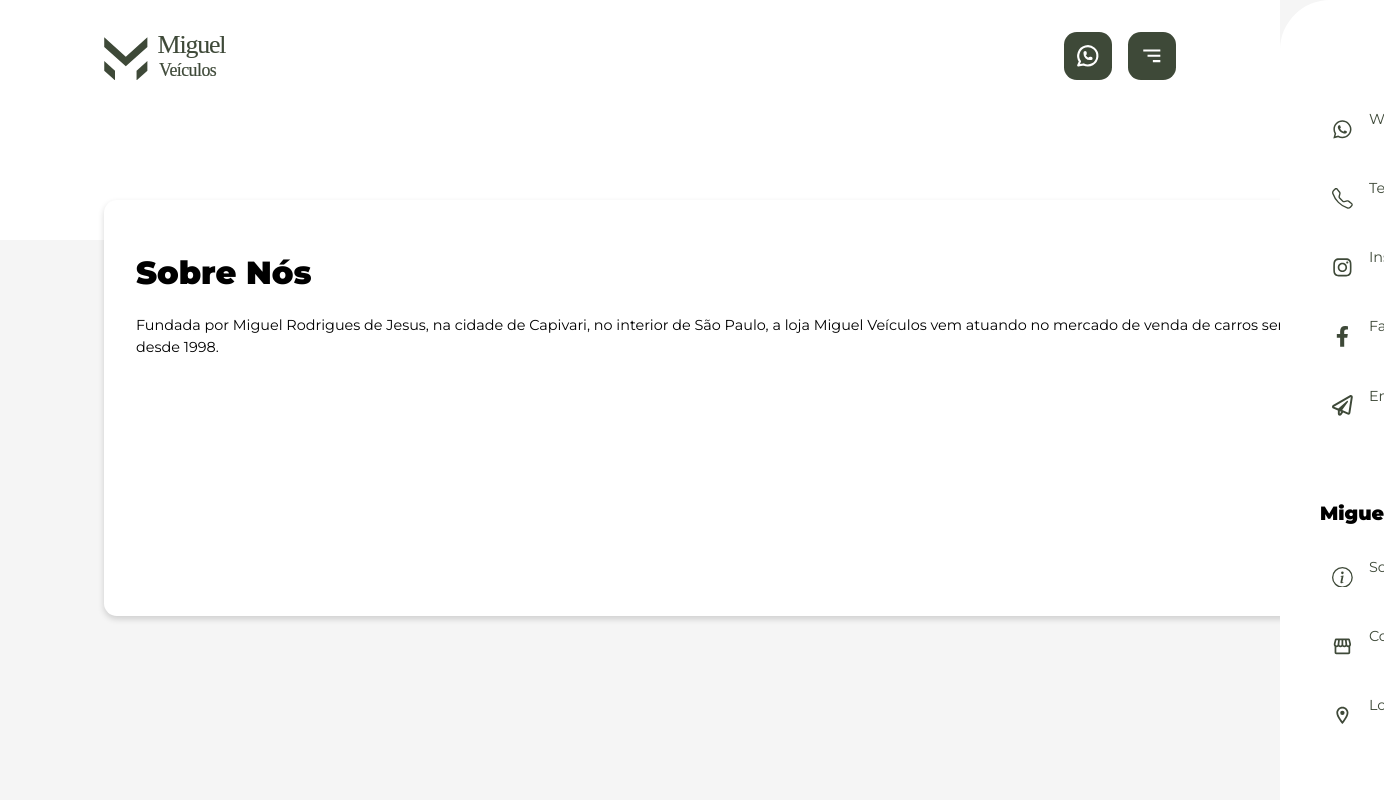
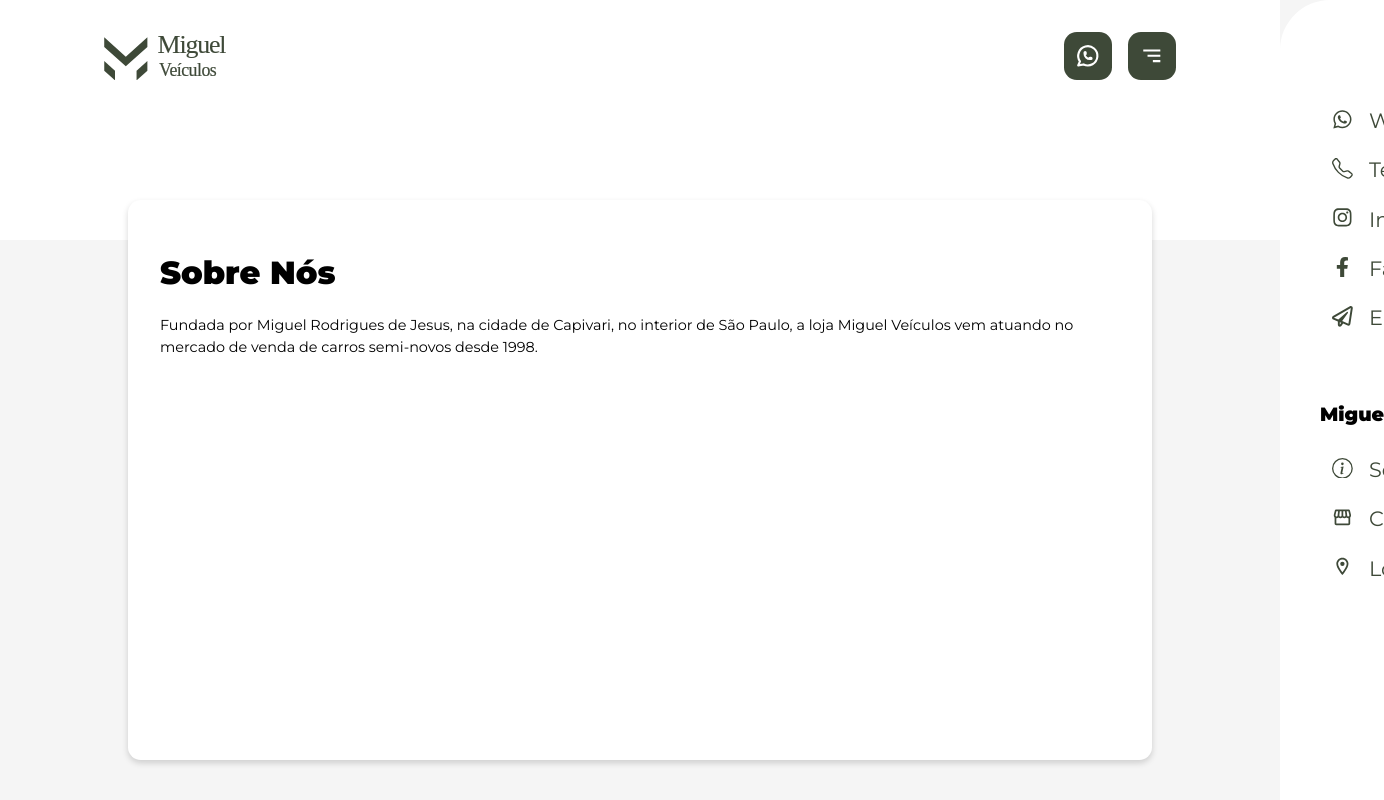
Before and after one commit to maolivieri/miguel-veiculos, a Next.js app: page /sobre-nos in a window 1280 px wide. Shown: the whole page, 1384 px wide, since content can reach past the window. Built offline with nearby package versions, Linux system fonts and the light colour scheme; a web font is replaced by a local one.

Commit message:
style: improve styles for heigh of headers and main

```diff
--- a/src/pages/nossa-loja/styles.module.scss
+++ b/src/pages/nossa-loja/styles.module.scss
@@ -1,31 +1,41 @@
 .container {
   min-height: 100vh;
 
-  main {
+  .header {
+    height: 30vh;
+    background: var(--white);
+  }
+
+  .main {
     z-index: 10;
+    height: 70vh;
+
+    @media (min-width: 992px) {
+      width: 100%;
+      padding-left: calc((110vw - 1200px) / 2);
+      padding-right: calc((110vw - 1200px) / 2);
+    }
+  }
+
+  .card {
     width: 80vw;
+    min-height: 100%;
     margin: -5vh auto;
     background: var(--white);
     padding: 2rem;
     border-radius: 0.8rem;
     box-shadow: 0px 3px 6px rgba(0, 0, 0, 0.16);
-    height: 52vh;
-
-    @media (min-width: 992px) {
-      width: 100%;
-      margin-left: calc((110vw - 1200px) / 2);
-      margin-right: calc((110vw - 1200px) / 2);
-    }
+    height: 65vh;
   }
 
-  p {
+  .copy {
     font-size: 0.9rem;
     line-height: 1.4rem;
     margin: 0;
     margin-bottom: 1.4rem;
   }
 
-  h1 {
+  .title {
     font-size: 2rem;
   }
 }
--- a/src/pages/sobre-nos/index.tsx
+++ b/src/pages/sobre-nos/index.tsx
@@ -6,15 +6,19 @@ export default function AboutUs() {
   return (
     <div className={styles.container}>
       <SideDrawer />
+      <header className={styles.header}>
         <SubPagesHeader />
-      <main>
-        <h1>Sobre Nós</h1>
-        <p>
+      </header>
+      <main className={styles.main}>
+        <div className={styles.card}>
+          <h1 className={styles.title}>Sobre Nós</h1>
+          <p className={styles.copy}>
             Fundada por Miguel Rodrigues de Jesus, na cidade de Capivari, no
             interior de São Paulo, a loja Miguel Veículos vem atuando no mercado
             de venda de carros semi-novos desde 1998.
           </p>
           {/* <p>…</p> */}
+        </div>
       </main>
     </div>
   );
--- a/src/pages/sobre-nos/styles.module.scss
+++ b/src/pages/sobre-nos/styles.module.scss
@@ -1,31 +1,46 @@
 .container {
   min-height: 100vh;
 
-  main {
+  .header {
+    height: 30vh;
+    background: var(--white);
+  }
+
+  .main {
     z-index: 10;
+    height: 70vh;
+
+    @media (min-width: 992px) {
+      width: 100%;
+      padding-left: calc((110vw - 1200px) / 2);
+      padding-right: calc((110vw - 1200px) / 2);
+    }
+  }
+
+  .card {
     width: 80vw;
+    min-height: 100%;
     margin: -5vh auto;
     background: var(--white);
     padding: 2rem;
     border-radius: 0.8rem;
     box-shadow: 0px 3px 6px rgba(0, 0, 0, 0.16);
-    height: 52vh;
+    height: 65vh;
 
-    @media (min-width: 992px) {
-      width: 100%;
-      margin-left: calc((110vw - 1200px) / 2);
-      margin-right: calc((110vw - 1200px) / 2);
-    }
+    // @media (min-width: 992px) {
+    //   margin-left: calc((110vw - 1200px) / 2);
+    //   margin-right: calc((110vw - 1200px) / 2);
+    // }
   }
 
-  p {
+  .copy {
     font-size: 0.9rem;
     line-height: 1.4rem;
     margin: 0;
     margin-bottom: 1.4rem;
   }
 
-  h1 {
+  .title {
     font-size: 2rem;
   }
 }
```
Also changed, not shown: src/pages/nossa-loja/index.tsx (+10 -6 lines). Lines whose indentation alone changed are shown as unchanged.
